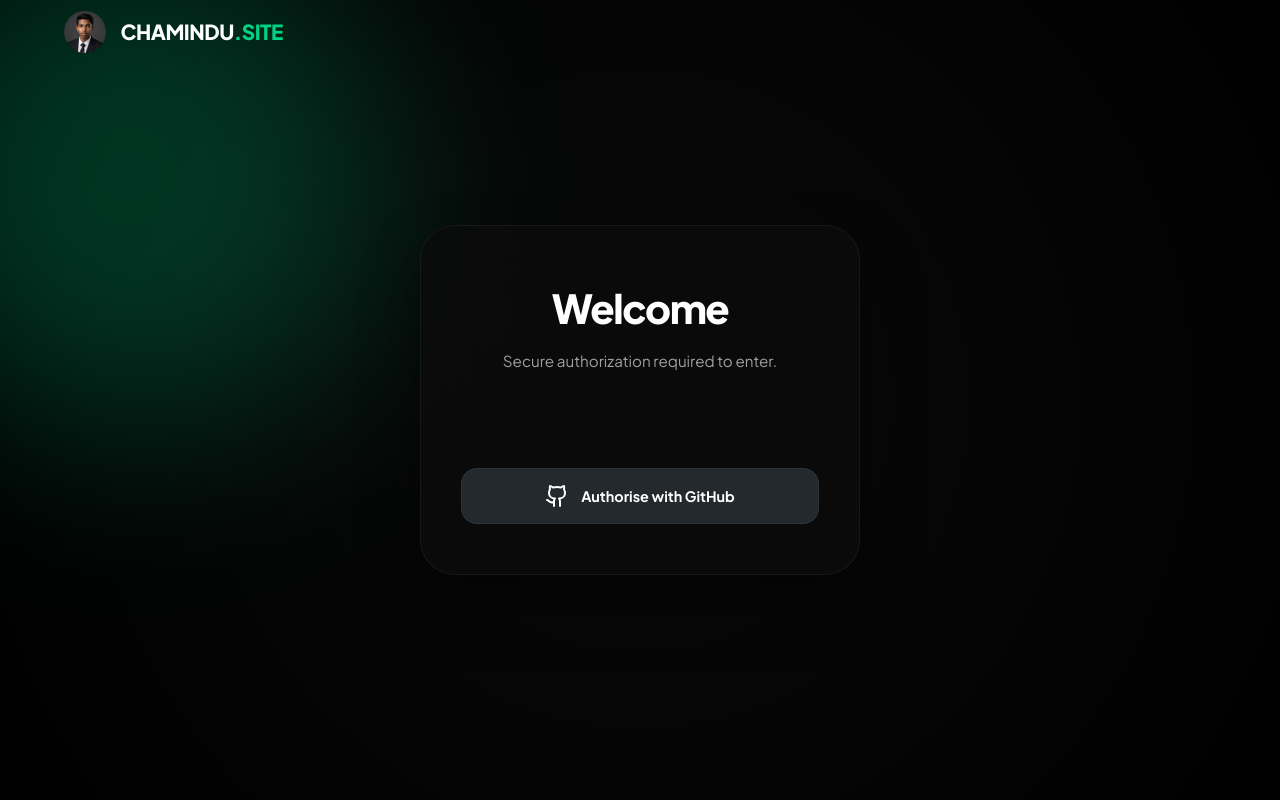
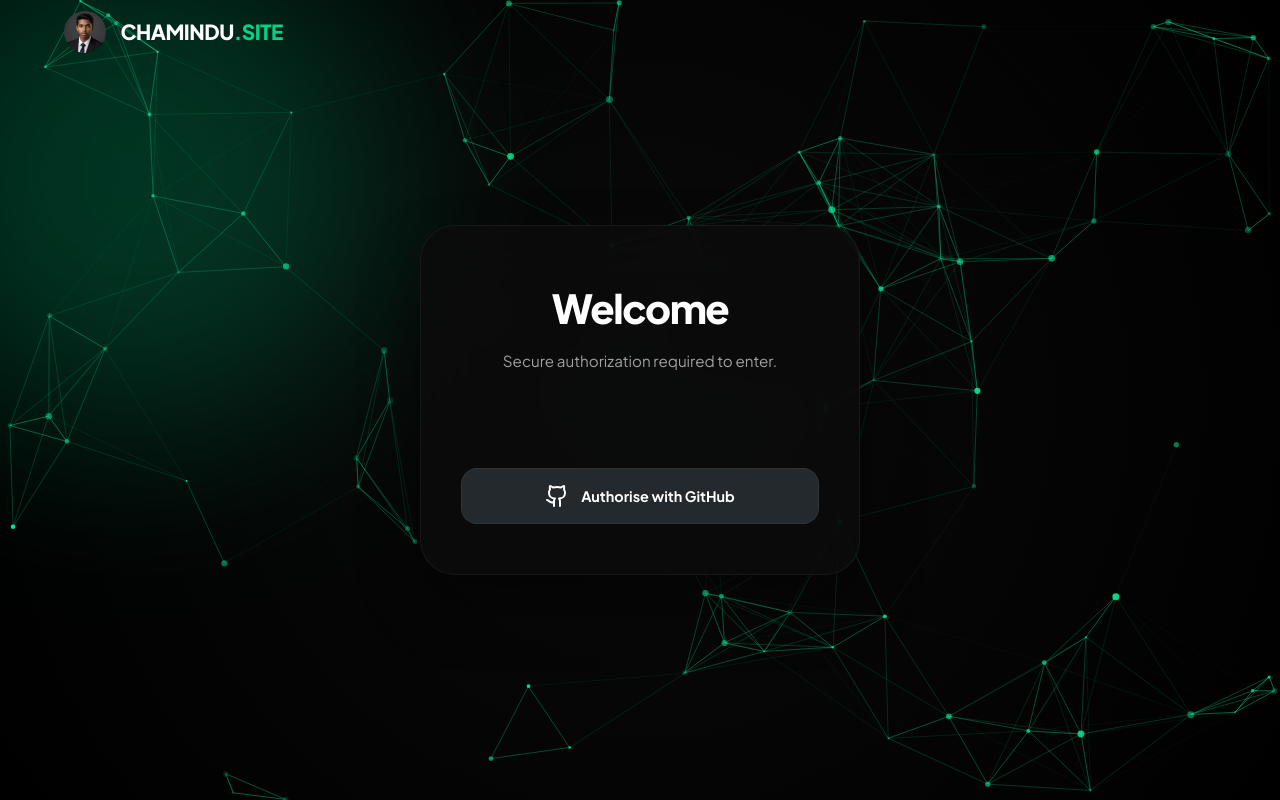
Before and after one commit to chamanemax02/chamindunew, a React (Vite) app: page /login in a window 1280 px wide. Built offline with nearby package versions, Linux system fonts and the light colour scheme.

Commit message:
Update App.jsx

```diff
--- a/src/App.jsx
+++ b/src/App.jsx
@@ -55,8 +55,7 @@ function App() {
                 {/* Navbar is global */}
                 <Navbar />
 
-                <div id="scroll-container" role="main">
-                    <div id="main"></div>
+                <div className="content-wrapper" role="main">
                     <AnimatePresence mode="wait">
                         <Routes location={location} key={location.pathname}>
                             {/* Public Routes */}
```
